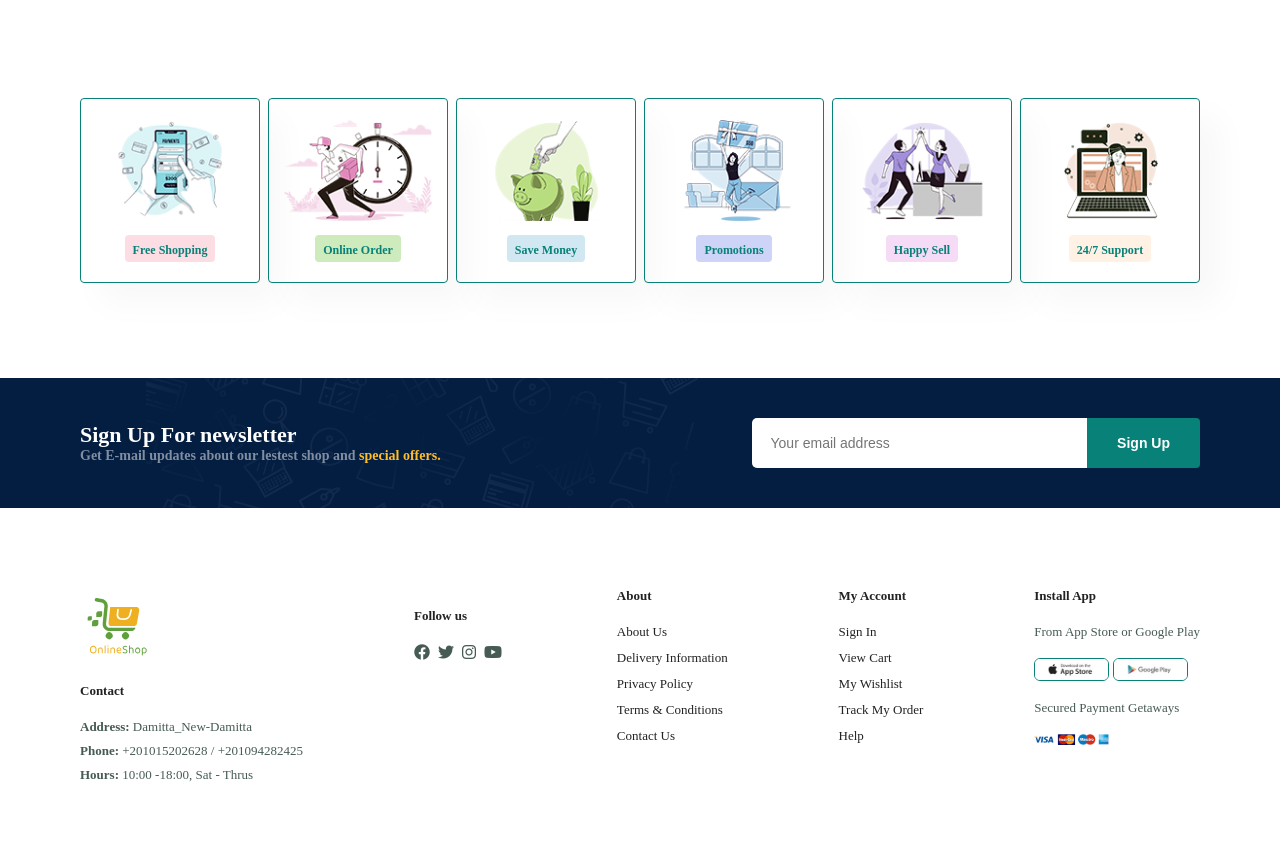
After one commit to MahmoudElshiha/online-ecommerce, a PHP site: page /about.php in a window 1280 px wide. The commit adds this page. Shown: the part 1218-2069 px from the top of the page. Run offline with PHP 8.4, Linux system fonts and the light colour scheme.

Commit message:
about done &Some modifications to contact

```diff
--- /dev/null
+++ b/about.php
@@ -0,0 +1,97 @@
+<!DOCTYPE html>
+<html lang="en">
+    <head>
+        <meta charset="UTF-8" />
+        <meta http-equiv="X-UA-Comatible" content="IE=edge" />
+        <meta name="viewport" content="width=device-width, initial-scale=1.0" />
+        <title>E commerce</title>
+
+        <!-- font awwsome CDN -->
+        <link rel="stylesheet" href="https://cdnjs.cloudflare.com/ajax/libs/font-awesome/6.4.2/css/all.min.css" />
+        <link rel="stylesheet" href="https://cdnjs.cloudflare.com/ajax/libs/font-awesome/6.4.2/css/all.min.css" integrity="sha512-z3gLpd7yknf1YoNbCzqRKc4qyor8gaKU1qmn+CShxbuBusANI9QpRohGBreCFkKxLhei6S9CQXFEbbKuqLg0DA==" crossorigin="anonymous" referrerpolicy="no-referrer" />
+        <!-- font awwsome CDN -->
+
+        <title> E-commerce Website</title>
+
+        <link rel="stylesheet" href="./styles/header.css" />
+        <link rel="stylesheet" href="./styles/footer.css" />
+        <link rel="stylesheet" href="./styles/style.css" />
+
+
+      </head>
+<body>
+<?php
+  include "./templates/header.php";
+  head("about");
+  ?>
+
+    <section id="page-heder" class="about-header">
+        <h2>#KnowsUs </h2>
+        <p>Lorem ipsum dolor sit amet, consectetur </p>
+    </section>
+    <section id="about-head" class="section-p1">
+        <img src="images/about/a6.jpg" alt="">
+        <div>
+            <h2>Who We Are?</h2>
+            <p>It's very important to have a patient, and it will be followed by an adipiscing process,<br>
+                but I'll give it that way in time they occur as with great labor and pain.<br>
+                To come to the smallest detail, who We do not engage in any kind of work unless we gain some benefit from it.<br>
+                On the other hand, pain in rebuke in pleasure wants to be a hair of pain in joy<br>
+                let him flee, let no one be born. Unless they are blinded by lust, they do not come out,<br>
+                they are in the guilt of those who abandon their duties softens the soul, that is, the labors</p>
+                <abbr title="">Create stunning images with as much or as little control as you
+                    like thanks to a choice of Basic and Creative modes.</abbr>
+                    <br><br>
+                <marquee bgcolor="#ccc" loop="-1" scrollamount="5" width="100%">Create stunning images with as much or as
+                    little control as you like thanks to a choice of Basic and Creative modes.</marquee>
+        </div>
+
+    </section>
+    <section id="about-app" class="section-p1">
+        <h1>Download Our <a href="#">App</a> </h1>
+        <div class="video">
+            <video autoplay muted loop src="images/about/1.mp4"></video>
+        </div>
+    </section>
+    <section id="feature" class="section-p1">
+        <div class="fe-box">
+          <img src="./images/features/f1.png" alt="" />
+          <h6>Free Shopping</h6>
+        </div>
+        <div class="fe-box">
+          <img src="./images/features/f2.png" alt="" />
+          <h6>Online Order</h6>
+        </div>
+        <div class="fe-box">
+          <img src="./images/features/f3.png" alt="" />
+          <h6>Save Money</h6>
+        </div>
+        <div class="fe-box">
+          <img src="./images/features/f4.png" alt="" />
+          <h6>Promotions</h6>
+        </div>
+        <div class="fe-box">
+          <img src="./images/features/f5.png" alt="" />
+          <h6>Happy Sell</h6>
+        </div>
+        <div class="fe-box">
+          <img src="./images/features/f6.png" alt="" />
+          <h6>24/7 Support</h6>
+        </div>
+      </section>
+    <section id="newsletter" class="section-p1 section-m1">
+        <div class="newstext">
+          <h4>Sign Up For newsletter</h4>
+          <p>
+            Get E-mail updates about our lestest shop and
+            <span>special offers.</span>
+          </p>
+        </div>
+        <div class="form">
+          <input type="text" placeholder="Your email address" />
+          <button class="normal">Sign Up</button>
+        </div>
+    </section>
+    <?php include "./templates/footer.php" ?>
+</body>
+</html>
--- a/styles/style.css
+++ b/styles/style.css
@@ -623,6 +623,50 @@ body {
   line-height: 25px;
 }
 
+
+/*about page*/
+
+#page-heder.about-header{
+  background-image: url("images/about/banner.png");
+
+
+}
+#about-head{
+  display: flex;
+  align-items: center;
+
+}
+
+#about-head img{
+  width: 50%;
+  height: auto;
+}
+
+#about-head div{
+  padding-left: 40px;
+
+}
+
+#about-app{
+  text-align: center;
+}
+
+#about-app .video{
+  width: 70%;
+  height: 100%;
+  margin: 30px auto 0 auto;
+
+}
+
+#about-app .video video{
+  width: 100%;
+  height: 100%;
+  border-radius: 20px;
+}
+
+/*end about*/
+
+
 /*contact page*/
 
 #contact-details {
```
Also changed, not shown: contact.php (renamed from contact.html, +5 -64 lines).
